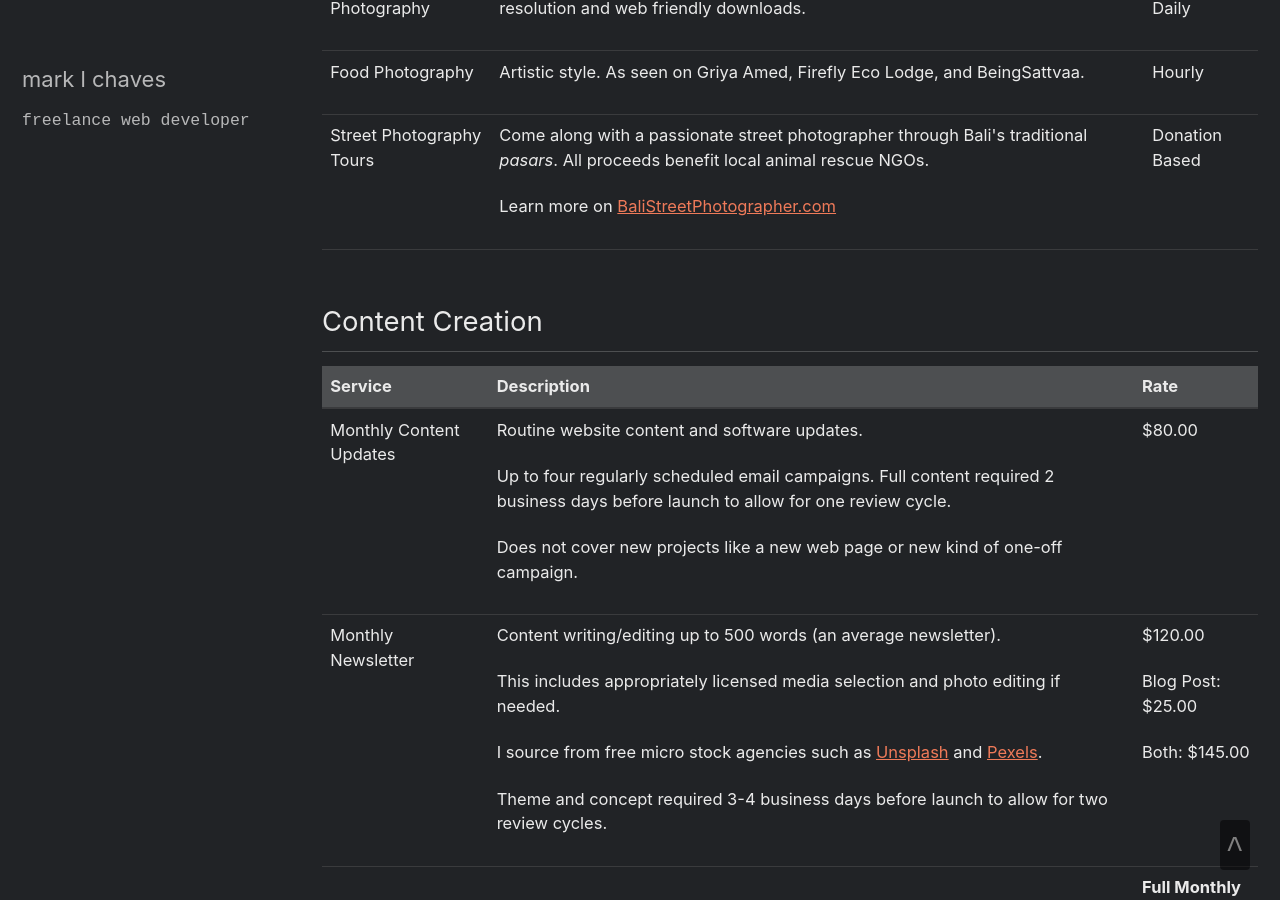
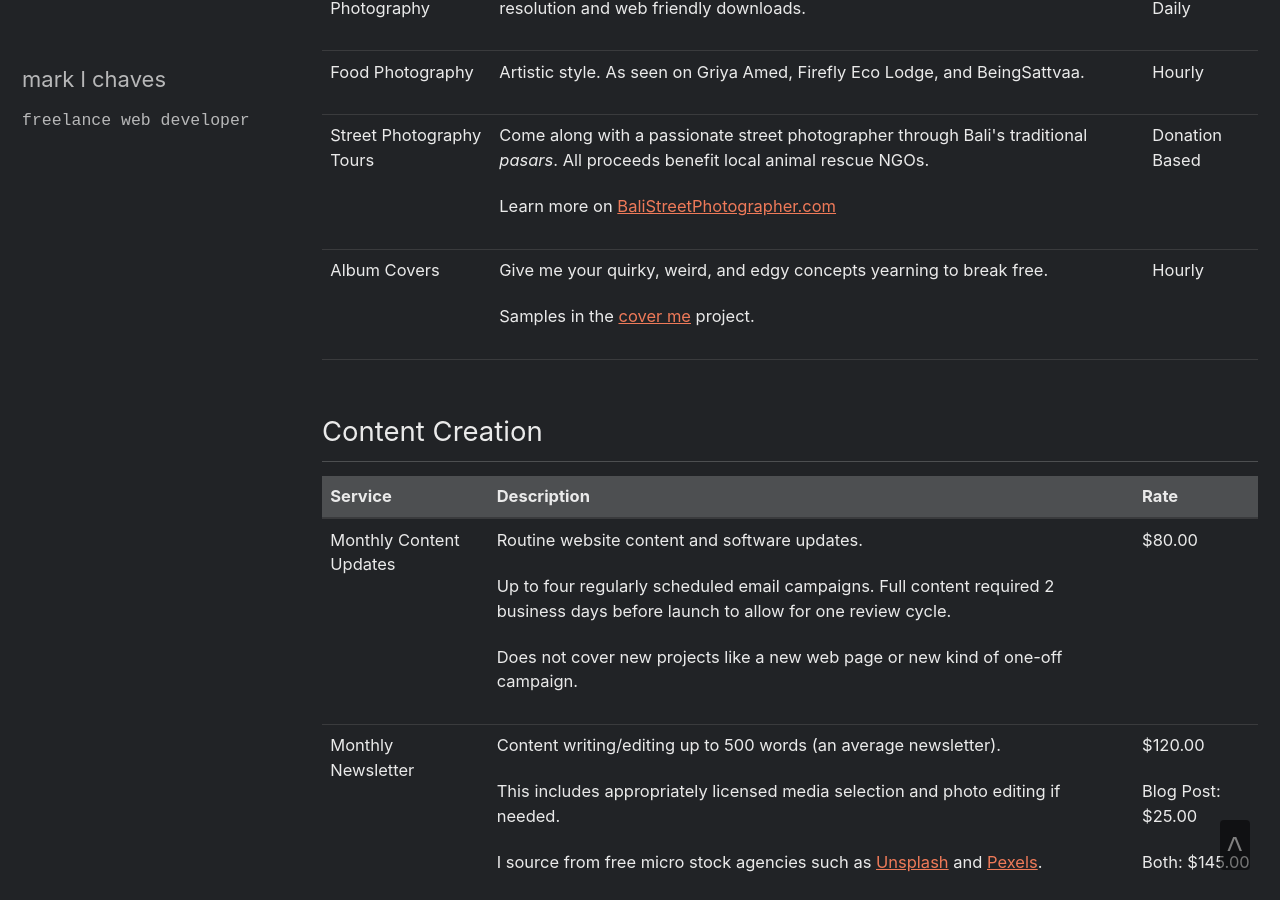
Before and after one commit to marklchaves/caughtmyeye, a Jekyll site: the page built from _pages/offerings.md, in a window 1280 px wide and 900 px high, scrolled down 561 px. Built offline with Jekyll 4.4.1, drawn with Linux system fonts in a browser that asks for light colours; cached includes are drawn as plain includes; nearby versions of some CDN libraries.

Commit message:
Added cover me offering

```diff
--- a/_pages/offerings.md
+++ b/_pages/offerings.md
@@ -61,6 +61,16 @@ date: 2020-02-18 12:35:00 +0800
         <p>Donation Based</p>
     </td>
   </tr>
+  <tr>
+    <td>Album Covers</td>
+    <td>
+        <p>Give me your quirky, weird, and edgy concepts yearning to break free.</p>
+        <p>Samples in the <a href="/cover-me/">cover me</a> project.</p>
+    </td>
+    <td>
+        <p>Hourly</p>
+    </td>
+  </tr>
 </tbody>
 </table>
 
```
